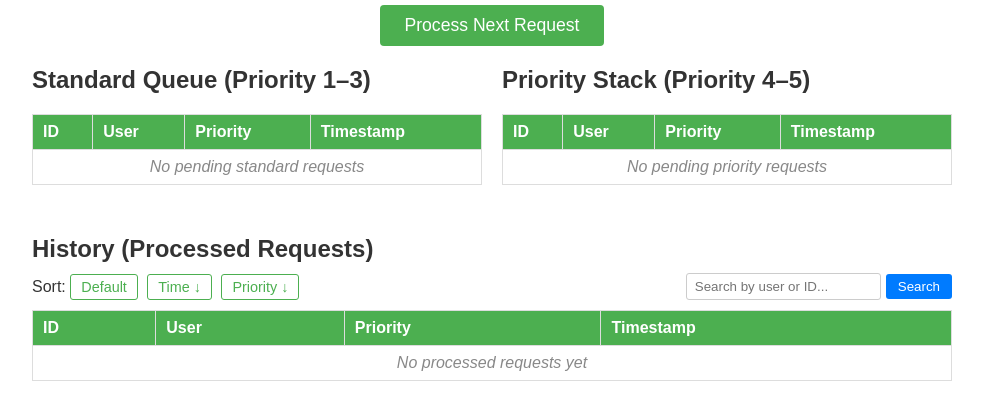
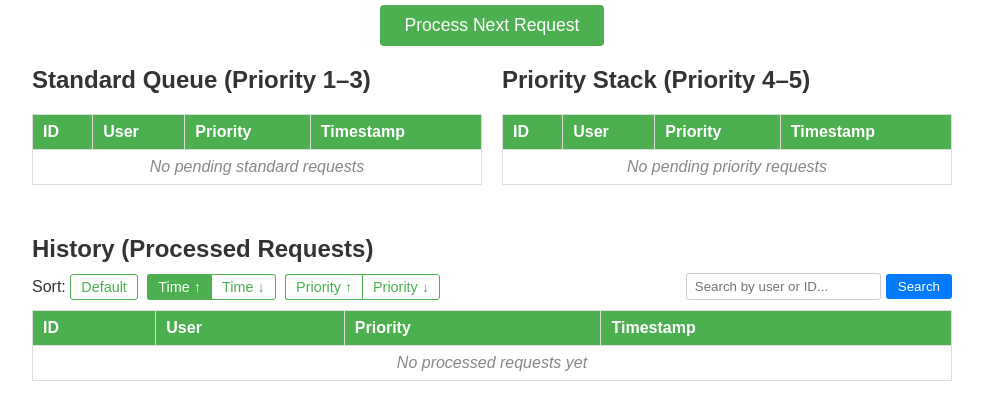
Before and after one commit to kkalevtech/AI-Request-Processing-System, a Flask app: page /?sort=time-asc in a window 1280 px wide. Shown: the part 229-649 px from the top of the page, without its empty margins (148-1131 px from the left). Run offline with Flask 3, Linux system fonts and the light colour scheme.

Commit message:
feat: time and priority sort with ascending/descending and DD.MM.YYYY, HH:MM:SS timestamp format

```diff
--- a/app.py
+++ b/app.py
@@ -5,6 +5,12 @@ from flask import Flask, flash, redirect, render_template, request
 
 app = Flask(__name__)
 app.secret_key = "replace-with-random-secret"
+
+
+@app.template_filter("format_ts")
+def format_ts(iso_string):
+    dt = datetime.fromisoformat(iso_string)
+    return dt.strftime("%d.%m.%Y, %H:%M:%S")
 
 pending_queue = deque()
 pending_stack = deque()
@@ -19,9 +25,13 @@ def index():
 
     result = list(history)
 
-    if sort == "time":
+    if sort == "time-asc":
+        result = sorted(result, key=lambda x: x["timestamp"])
+    elif sort == "time-desc":
         result = sorted(result, key=lambda x: x["timestamp"], reverse=True)
-    elif sort == "priority":
+    elif sort == "priority-asc":
+        result = sorted(result, key=lambda x: x["priority"])
+    elif sort == "priority-desc":
         result = sorted(result, key=lambda x: x["priority"], reverse=True)
 
     if q:
--- a/static/style.css
+++ b/static/style.css
@@ -203,6 +203,26 @@ tr:nth-child(even) {
     color: white;
 }
 
+.sort-links .sort-group {
+    display: inline-flex;
+    margin-right: 5px;
+}
+
+.sort-links .sort-group a {
+    margin-right: 0;
+    border-radius: 0;
+    border-right: none;
+}
+
+.sort-links .sort-group a:first-child {
+    border-radius: 3px 0 0 3px;
+}
+
+.sort-links .sort-group a:last-child {
+    border-radius: 0 3px 3px 0;
+    border-right: 1px solid #4CAF50;
+}
+
 .search-form {
     display: flex;
     align-items: center;
--- a/templates/index.html
+++ b/templates/index.html
@@ -54,7 +54,7 @@
                         <td>{{ item.id }}</td>
                         <td>{{ item.user }}</td>
                         <td>{{ item.priority }}</td>
-                        <td>{{ item.timestamp }}</td>
+                        <td>{{ item.timestamp | format_ts }}</td>
                     </tr>
                     {% else %}
                     <tr>
@@ -81,7 +81,7 @@
                         <td>{{ item.id }}</td>
                         <td>{{ item.user }}</td>
                         <td>{{ item.priority }}</td>
-                        <td>{{ item.timestamp }}</td>
+                        <td>{{ item.timestamp | format_ts }}</td>
                     </tr>
                     {% else %}
                     <tr>
@@ -106,9 +106,15 @@
         <div class="history-controls">
             <div class="sort-links">
                 <span>Sort:</span>
-                <a href="/" class="{{ 'active' if not sort else '' }}">Default</a>
-                <a href="/?sort=time{{ '&q=' + q if q else '' }}" class="{{ 'active' if sort == 'time' else '' }}">Time ↓</a>
-                <a href="/?sort=priority{{ '&q=' + q if q else '' }}" class="{{ 'active' if sort == 'priority' else '' }}">Priority ↓</a>
+                <a href="/{{ '?q=' + q if q else '' }}" class="{{ 'active' if not sort else '' }}">Default</a>
+                <span class="sort-group">
+                    <a href="/?sort=time-asc{{ '&q=' + q if q else '' }}" class="{{ 'active' if sort == 'time-asc' else '' }}">Time ↑</a>
+                    <a href="/?sort=time-desc{{ '&q=' + q if q else '' }}" class="{{ 'active' if sort == 'time-desc' else '' }}">Time ↓</a>
+                </span>
+                <span class="sort-group">
+                    <a href="/?sort=priority-asc{{ '&q=' + q if q else '' }}" class="{{ 'active' if sort == 'priority-asc' else '' }}">Priority ↑</a>
+                    <a href="/?sort=priority-desc{{ '&q=' + q if q else '' }}" class="{{ 'active' if sort == 'priority-desc' else '' }}">Priority ↓</a>
+                </span>
             </div>
             <form action="/" method="get" class="search-form">
                 {% if sort %}
@@ -137,7 +143,7 @@
                     <td>{{ item.id }}</td>
                     <td>{{ item.user }}</td>
                     <td>{{ item.priority }}</td>
-                    <td>{{ item.timestamp }}</td>
+                    <td>{{ item.timestamp | format_ts }}</td>
                 </tr>
                 {% else %}
                 <tr>
```
